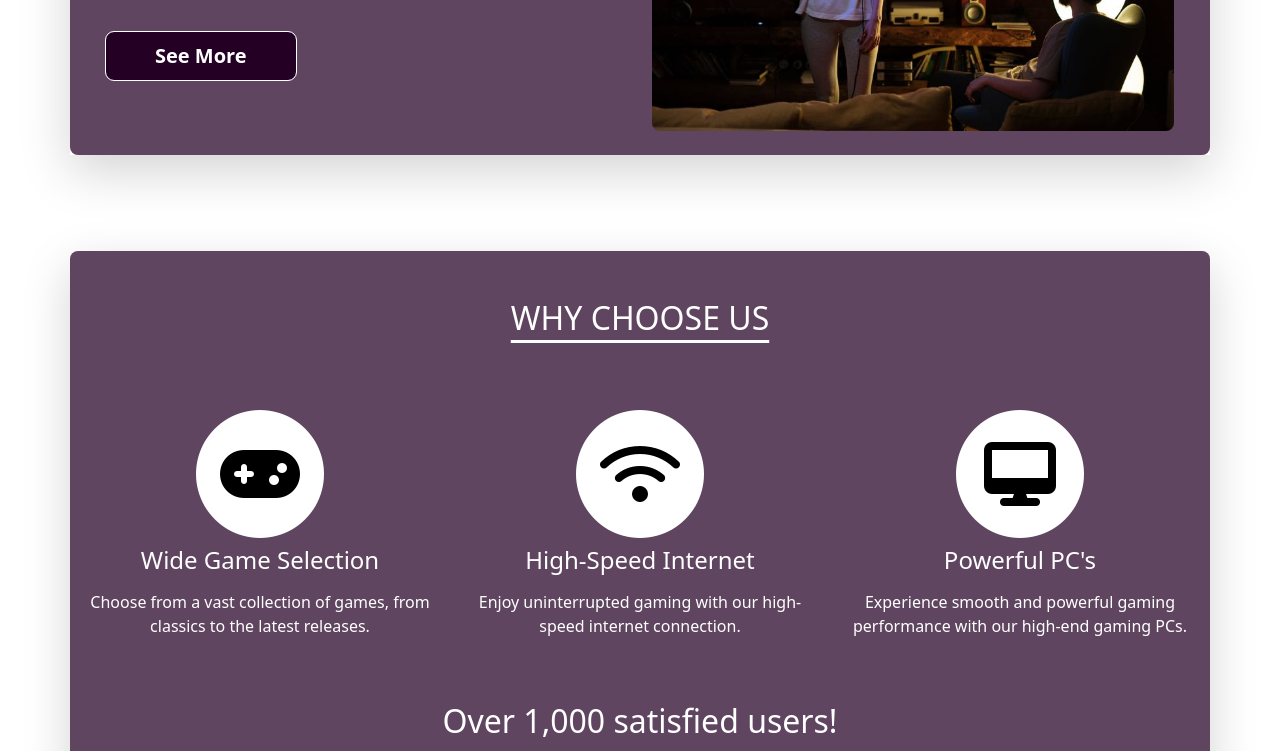
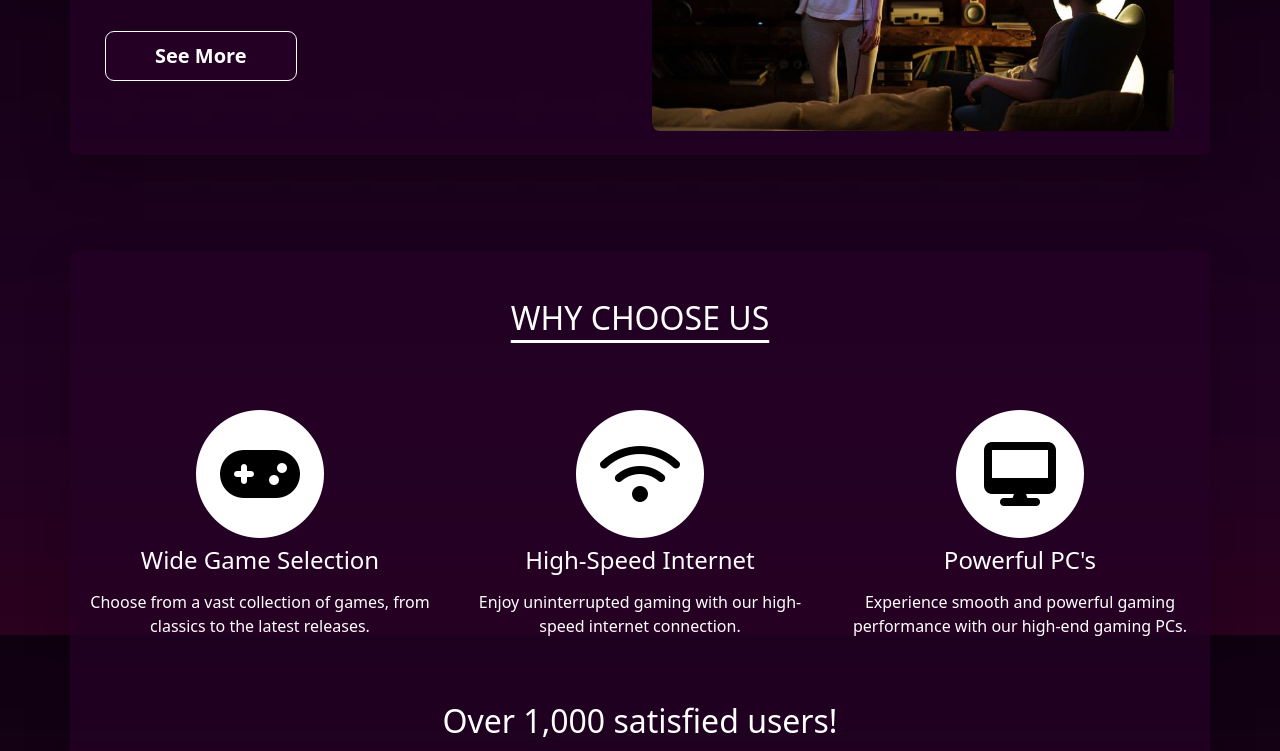
Before and after one commit to ivanyzzza/pixelpulse, a plain HTML site: page index.html in a window 1280 px wide. Shown: the part 965-1716 px from the top of the page. Drawn offline with nearby package versions, Linux system fonts and the light colour scheme.

Commit message:
Update style.css

```diff
--- a/css/style.css
+++ b/css/style.css
@@ -2,7 +2,7 @@
 @import url('https://fonts.googleapis.com/css2?family=Bebas+Neue&family=Josefin+Sans:ital,wght@0,100..700;1,100..700&family=Jost:ital,wght@0,100..900;1,100..900&family=Prompt:ital,wght@0,100;0,200;0,300;0,400;0,500;0,600;0,700;0,800;0,900;1,100;1,200;1,300;1,400;1,500;1,600;1,700;1,800;1,900&display=swap');
 
 body{
-    background-image: url('/img/pxfuel\ \(1\).jpg');
+    background-image: url('/img/pxfuel2.jpg');
     background-position: center;
     background-repeat: no-repeat;
     background-size: cover;
```
